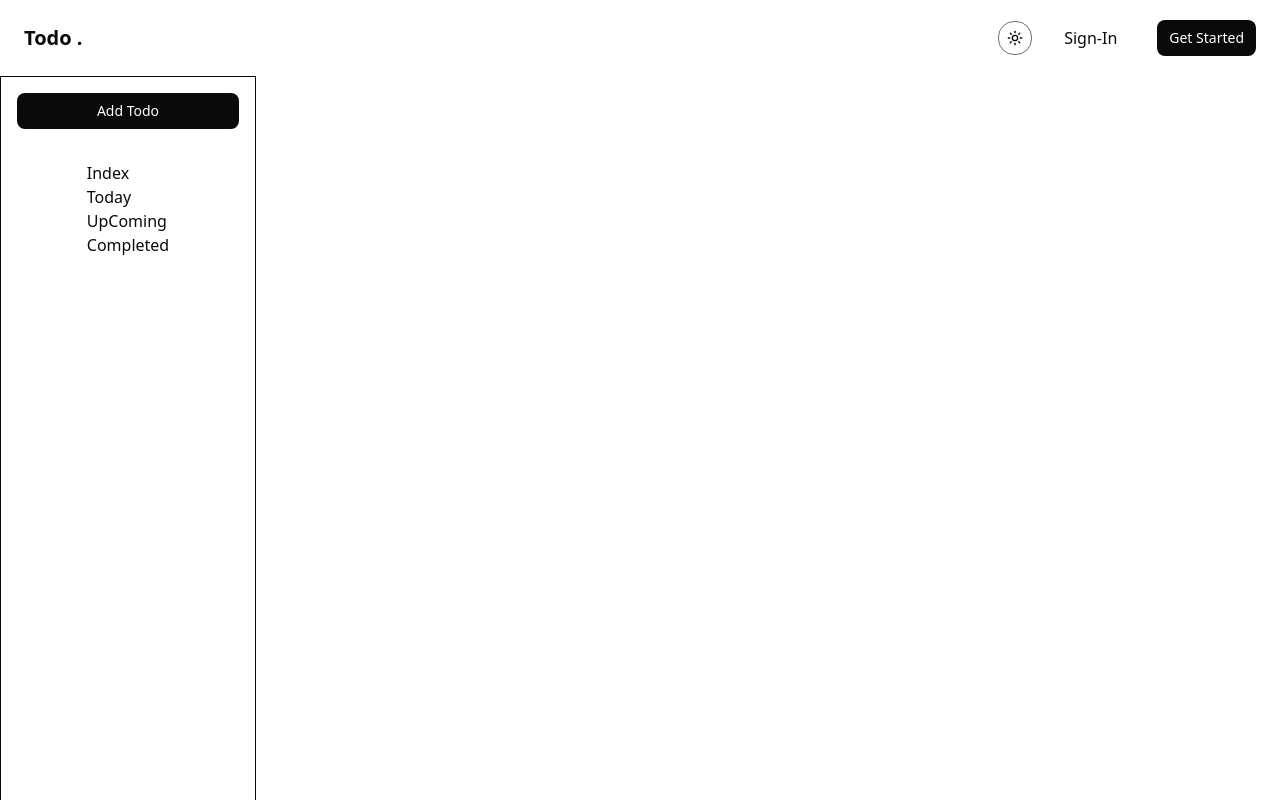
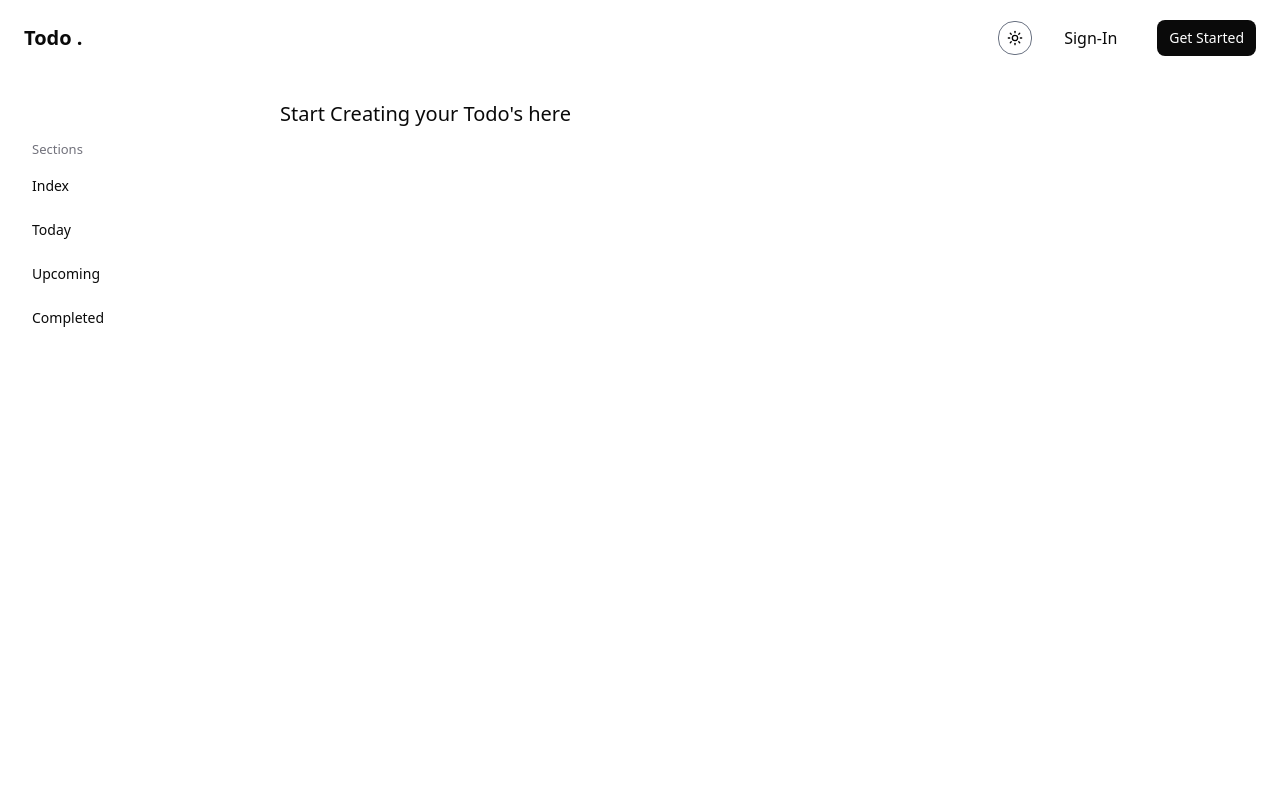
Before and after one commit to thamarai-titan/Todo-Website, a Next.js app: page /dashboard/inbox in a window 1280 px wide. Built offline with nearby package versions, Linux system fonts and the light colour scheme.

Commit message:
the sidebar finished

```diff
--- a/app/dashboard/inbox/page.tsx
+++ b/app/dashboard/inbox/page.tsx
@@ -1,11 +1,26 @@
+"use client";
+
+import { Menu } from "lucide-react";
 import Sidebar from "@/app/ui/sidebar"
 import Nav from "@/app/ui/home/nav-bar"
+import { useState } from "react";
 
 export default function TodoHome(){
     return (
-        <div>
-            <Nav/>
-            <Sidebar/>
+       <div className="min-h-screen">
+        <Nav/>
+        <div className="mx-auto max-w-7xl">
+            <div className="relative flex">
+                <Sidebar/>
+                <main className="flex-1 p-6">
+                    <div>
+                        <div className=" md:text-xl font-medium">
+                            Start Creating your Todo's here
+                        </div>
+                    </div>
+                </main>
+            </div>
         </div>
+       </div>
     )
 }
--- a/app/ui/home/nav-bar.tsx
+++ b/app/ui/home/nav-bar.tsx
@@ -1,30 +1,62 @@
+"use client"
 import Link from "next/link"
 import Logo from "../logo"
-import {ModeToggle} from "../toggle-button"
+import { ModeToggle } from "../toggle-button"
 import Button from "../components/button"
-export default function Nav(){
+import { Menu } from "lucide-react"
+import { useState } from "react"
+import Sidebar from "../sidebar"
+
+export default function Nav() {
+    const [open, setOpen] = useState<boolean>(false);
     return (
         <nav className="sticky top-0 z-50">
             <div className="mx-auto flex max-w-7xl items-center justify-between gap-8 px-4 py-5 sm:px-6 ">
                 <div className="text-muted-foreground flex flex-1 items-center gap-8 font-medium md:justify-start lg:gap-16">
                     <Link href={"/"}>
-                        <Logo/>
+                        <Logo />
                     </Link>
 
                 </div>
                 <div className="">
-                    <ModeToggle/>
+                    <ModeToggle />
                 </div>
                 <div className="flex items-center justify-betwee lg:gap-10 gap-6 font-medium">
                     <Link href={"/auth/sign-in"}>
                         Sign-In
                     </Link>
                     <Link href={"/auth/sign-up"}>
-                    <Button variant="primary" className="hover:bg-zinc-400">Get Started</Button>
+                        <Button variant="primary" className="hover:bg-zinc-400">Get Started</Button>
                     </Link>
                 </div>
+                <div className="md:hidden block" onClick={()=>setOpen(!open)}>
+                    <Menu />
+                </div>
+            </div>
+            {open && (
+                <div className="top-0 w-full h-screen flex justify-center items-center">
+                <div className="h-full rounded-xl py-10">
+                    <div className="p-4 px-6">
+                        <p className="p-2 text-[13px] font-medium text-zinc-500">Sections</p>
 
+                        <nav className="flex flex-col space-y-2 text-sm">
+                            <Link href="/" className="p-2 rounded hover:bg-zinc-100 dark:hover:bg-zinc-800">
+                                Index
+                            </Link>
+                            <Link href="/" className="p-2 rounded hover:bg-zinc-100 dark:hover:bg-zinc-800">
+                                Today
+                            </Link>
+                            <Link href="/" className="p-2 rounded hover:bg-zinc-100 dark:hover:bg-zinc-800">
+                                Upcoming
+                            </Link>
+                            <Link href="/" className="p-2 rounded hover:bg-zinc-100 dark:hover:bg-zinc-800">
+                                Completed
+                            </Link>
+                        </nav>
+                    </div>
+                </div>
             </div>
+            )}
         </nav>
     )
 }
--- a/app/ui/sidebar.tsx
+++ b/app/ui/sidebar.tsx
@@ -1,22 +1,28 @@
-import Button from "./components/button"
-export default function Sidebar(){
-    return (
-        <div className="main-bar left-0 w-64 fixed h-screen transition-transform z-40">
-            <div className="h-full w-64 border">
-                <div className=" flex justify-center items-center p-4">
-                    <Button variant="primary" className="w-full">
-                        Add Todo
-                    </Button>
-                </div>
-                <div className="p-4 flex justify-center items-center">
-                    <ul className="">
-                        <li>Index</li>
-                        <li>Today</li>
-                        <li>UpComing</li>
-                        <li>Completed</li>
-                    </ul>
-                </div>
-            </div>
+import Link from "next/link";
+
+export default function Sidebar() {
+  return (
+    <aside className="hidden md:block md:sticky md:top-20 md:h-[calc(100vh-5rem)] md:w-64">
+      <div className="h-full rounded-xl py-10">
+        <div className="p-4 px-6">
+          <p className="p-2 text-[13px] font-medium text-zinc-500">Sections</p>
+
+          <nav className="flex flex-col space-y-2 text-sm">
+            <Link href="/" className="p-2 rounded hover:bg-zinc-100 dark:hover:bg-zinc-800">
+              Index
+            </Link>
+            <Link href="/" className="p-2 rounded hover:bg-zinc-100 dark:hover:bg-zinc-800">
+              Today
+            </Link>
+            <Link href="/" className="p-2 rounded hover:bg-zinc-100 dark:hover:bg-zinc-800">
+              Upcoming
+            </Link>
+            <Link href="/" className="p-2 rounded hover:bg-zinc-100 dark:hover:bg-zinc-800">
+              Completed
+            </Link>
+          </nav>
         </div>
-    )
+      </div>
+    </aside>
+  );
 }
```
